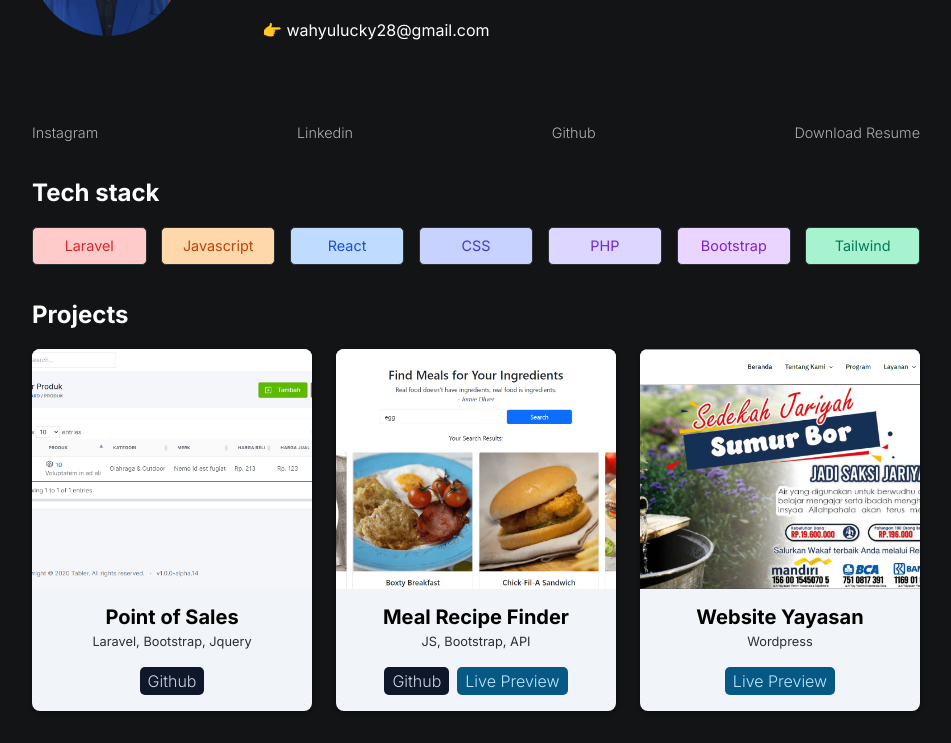
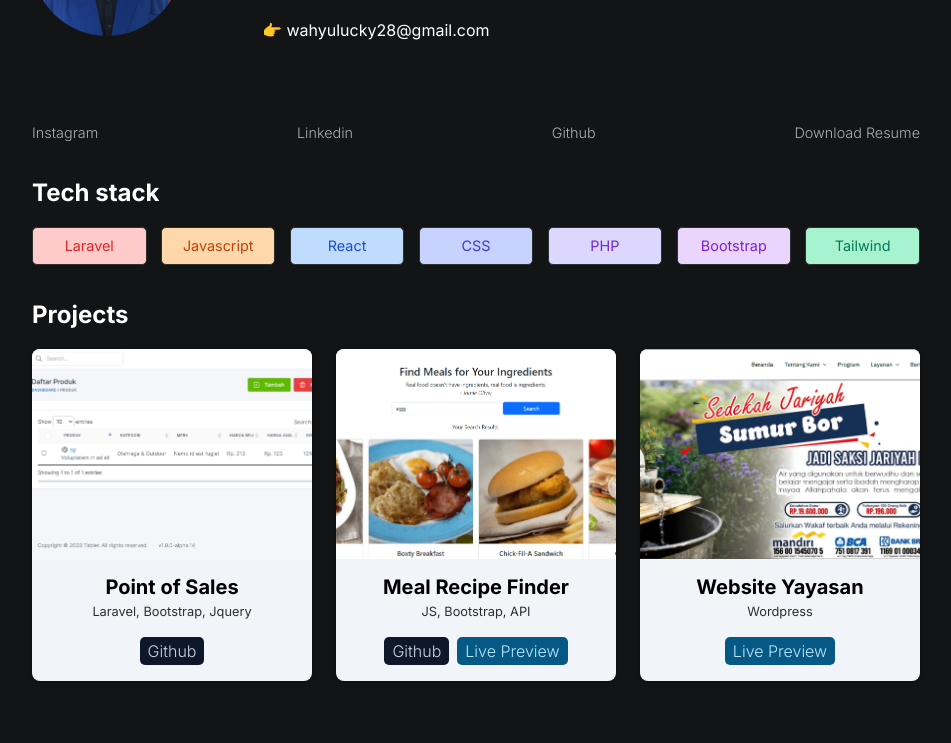
Before and after one commit to wahyu28/wahyupratama.my.id, a plain HTML site: page index.html in a window 1280 px wide. Shown: the part 200-943 px from the top of the page, without its empty margins (164-1115 px from the left). After the commit the page ends 913 px from the top, so only its background shows below. Drawn offline with Linux system fonts and the light colour scheme.

Commit message:
fix image card

```diff
--- a/styles/style.css
+++ b/styles/style.css
@@ -252,13 +252,16 @@ a {
   color: var(--mainBorderColor-dark);
 }
 
+.card img {
+}
+
 img {
   border-radius: 0.5rem 0.5rem 0 0;
   width: 100%;
   object-fit: cover;
   aspect-ratio: 4/3;
-  height: max(10rem, 30vh);
-  max-height: max(10rem, 30vh);
+  /* height: max(10rem, 30vh); */
+  /* max-height: max(10rem, 30vh); */
 }
 
 img ~ * {
```
